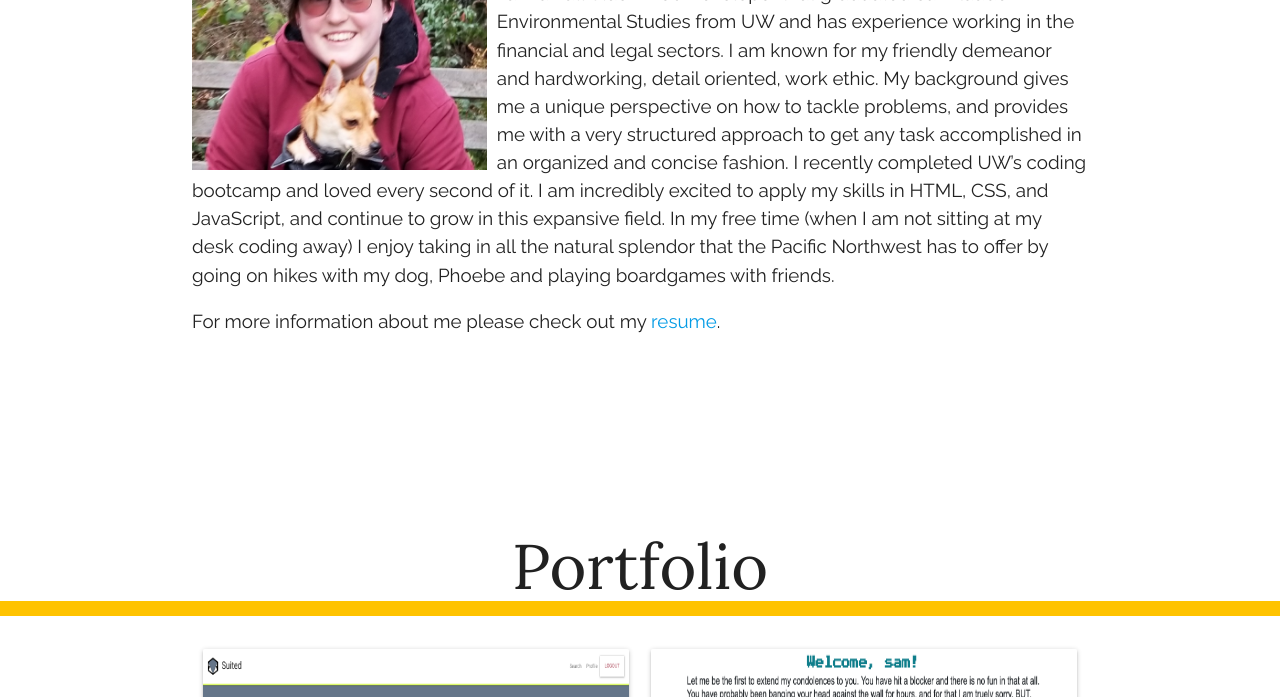
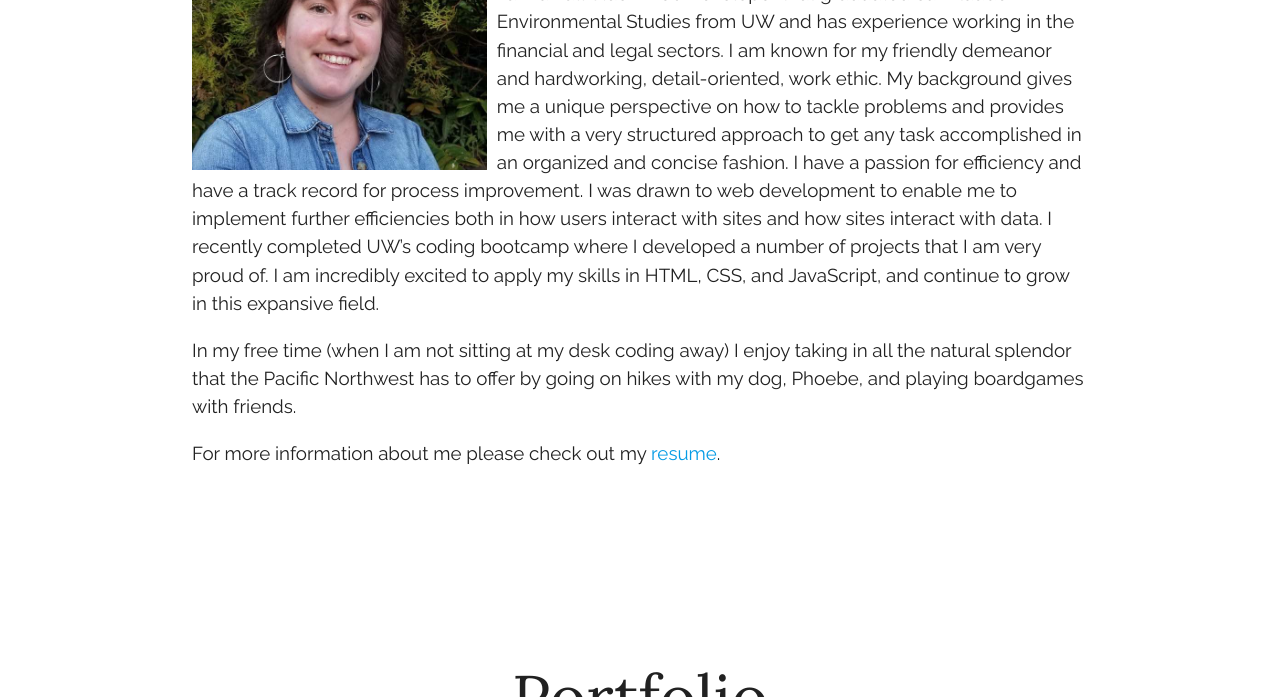
Before and after one commit to SamanthaAO/portfolio-update, a plain HTML site: page index.html in a window 1280 px wide. Shown: the part 403-1100 px from the top of the page. Drawn offline with nearby package versions, Linux system fonts and the light colour scheme.

Commit message:
updated photo and made a few changes to blurb

```diff
--- a/assets/style/style.css
+++ b/assets/style/style.css
@@ -34,7 +34,7 @@ h1 {
 
 }
 
-#blurb {
+.blurb {
     font-size: 1.25rem;
     margin-top: 0;
 
--- a/index.html
+++ b/index.html
@@ -64,17 +64,20 @@
         <div class="container">
             <div class="row">
 
-                    <img class="left responsive-image" src="assets/images/profile.jpg" alt="image of Samantha"
+                    <img class="left responsive-image" src="assets/images/profile2.jpg" alt="image of Samantha"
                         id="profileImage">
                     <h1 id="name">Samantha Orcutt</h1>
-                    <p id="blurb"> I am a Full Stack Web Developer that graduated cum laude in Environmental Studies from UW and has experience working in the financial and legal sectors.
-                         I am known for my friendly demeanor and hardworking, detail oriented, work ethic. My background gives me a unique perspective on how to tackle problems,
-                          and provides me with a very structured approach to get any task accomplished in an organized and concise fashion. I recently completed UW’s coding bootcamp
-                           and loved every second of it. I am incredibly excited to apply my skills in HTML, CSS, and JavaScript, and continue to grow in this expansive field.
-                           In my free time (when I am not sitting at my desk coding away) I enjoy taking in all the natural splendor that the Pacific Northwest has to offer
-                           by going on hikes with my dog, Phoebe and playing boardgames with friends.</p>
-                    <p id="blurb"></p>
-                    <p id="blurb">For more information about me please check out my <a href="assets/resume/Samantha Orcutt-Resume.pdf" download >resume</a>.</p>
+                    <p class="blurb"> I am a Full Stack Web Developer that graduated cum laude in Environmental Studies from UW and has experience working in the financial and legal sectors.
+                        I am known for my friendly demeanor and hardworking, detail-oriented, work ethic.
+                        My background gives me a unique perspective on how to tackle problems and provides me with a very structured approach to get any task accomplished in an organized and concise fashion. I have a passion for efficiency and have a track record for process improvement.
+                        I was drawn to web development to enable me to implement further efficiencies both in how users interact with sites and how sites interact with data.
+                        I recently completed UW’s coding bootcamp where I developed a number of projects that I am very proud of. I am incredibly excited to apply my skills in HTML, CSS, and JavaScript, and continue to grow in this expansive field.
+                    </p>
+                    <p class="blurb">In my free time (when I am not sitting at my desk coding away) I enjoy taking in all the natural splendor that the Pacific Northwest has to offer
+                           by going on hikes with my dog, Phoebe, and playing boardgames with friends.
+                    </p>
+
+                    <p class="blurb">For more information about me please check out my <a href="assets/resume/Samantha Orcutt-Resume.pdf" download >resume</a>.</p>
 
 
                 </div>
```
Also changed, not shown: assets/images/profile2.jpg (added).
